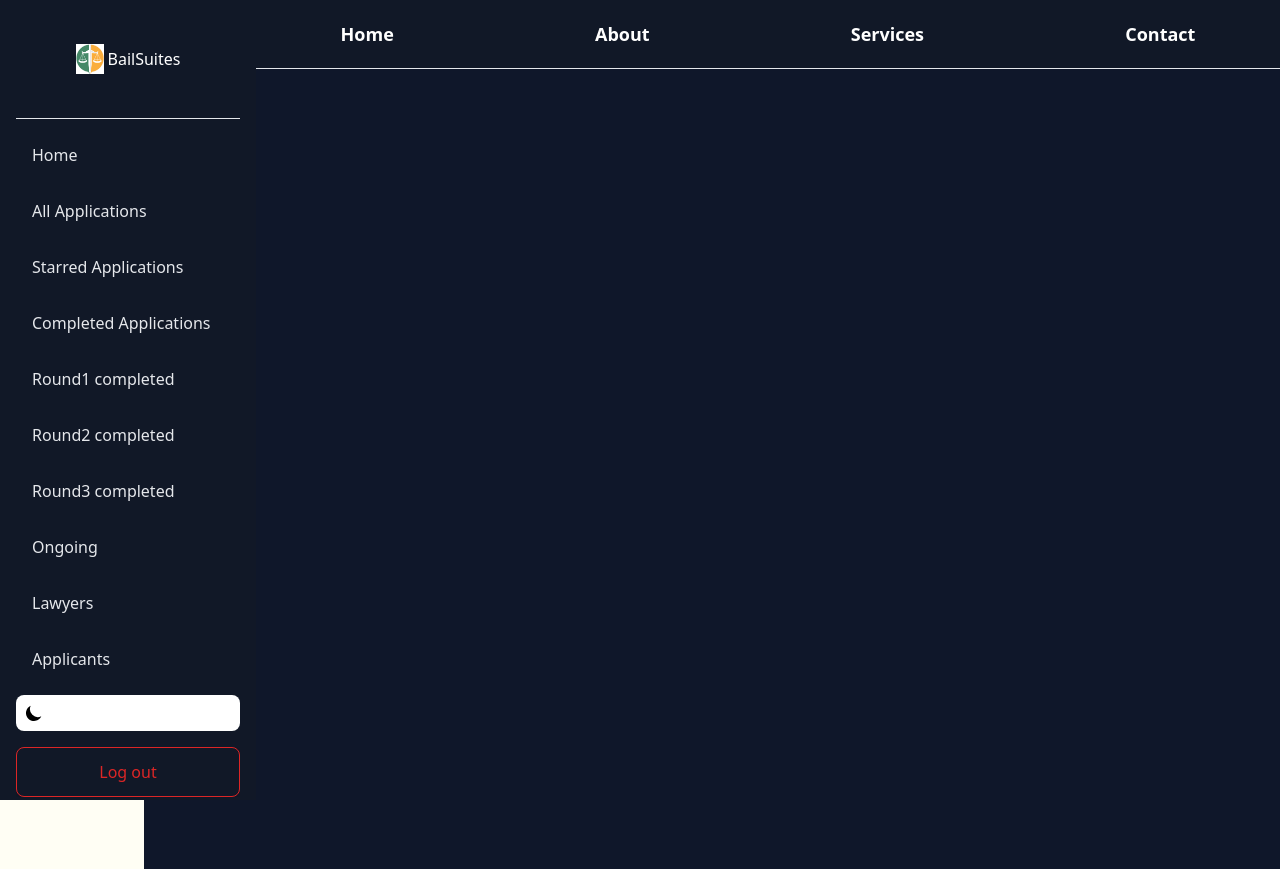
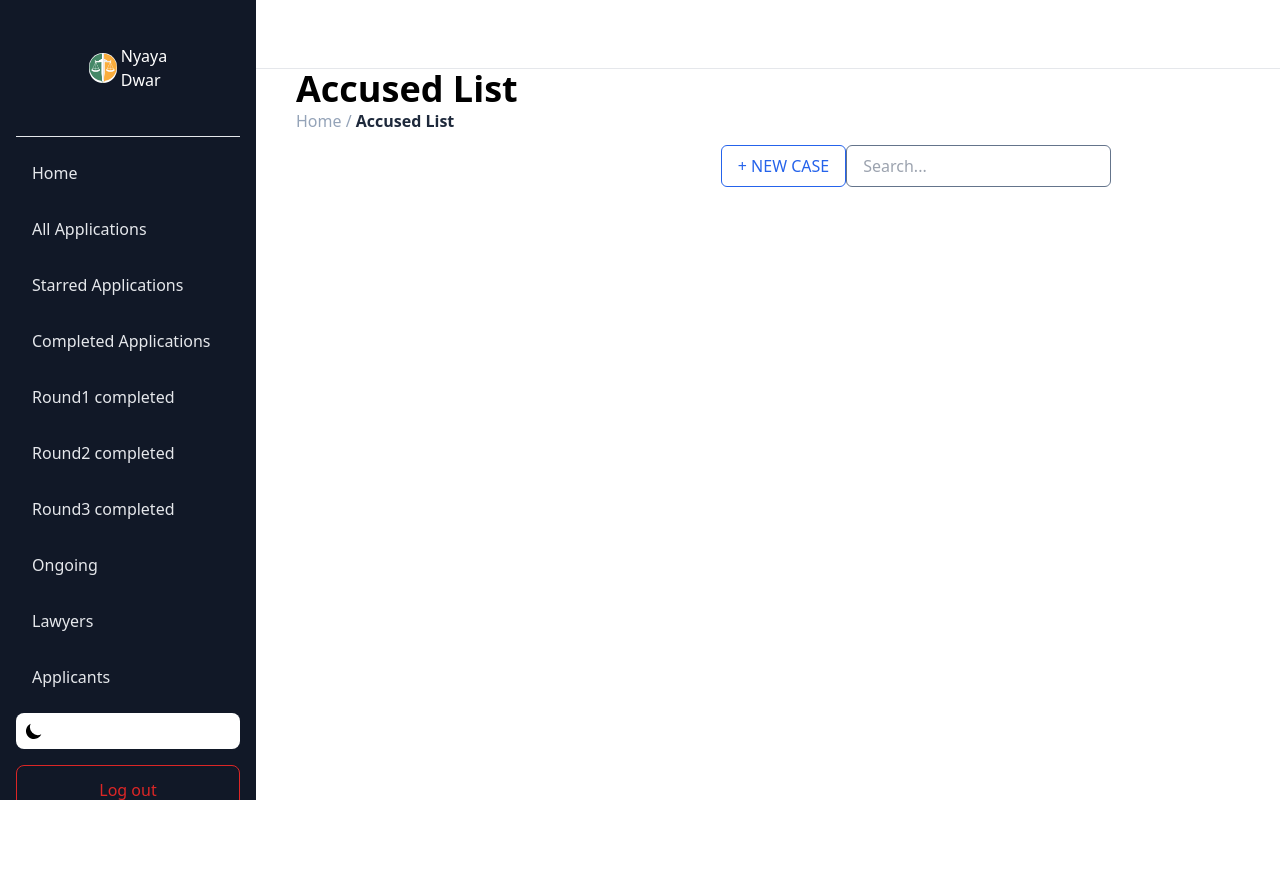
Before and after one commit to Tech4Stack/BailReckoner, a React (Create React App) app in the folder bailsuites/: page / in a window 1280 px wide. After the commit the page ends 800 px from the top, so only its background shows below. Built offline with nearby package versions, Linux system fonts and the light colour scheme; no server answers; sample sign-in values are in the browser's storage.

Commit message:
updated frontend, added top navbar

```diff
--- a/bailsuites/src/App.css
+++ b/bailsuites/src/App.css
@@ -6,10 +6,6 @@ html,
 body,
 * {
   overflow-x: hidden;
-}
-
-body {
-  background-color: rgba(255, 254, 237, 0.6);
 }
 
 ::-webkit-scrollbar {
--- a/bailsuites/src/Pages/Home.jsx
+++ b/bailsuites/src/Pages/Home.jsx
@@ -3,8 +3,15 @@ import React from 'react'
 const Home = () => {
   return (
     <>
-      <div className='ml-36 bg-slate-900 w-full text-center text-white min-h-screen'>
-
+      <div className='ml-64 w-full text-center '>
+        <p className='text-4xl font-semibold  text-left ml-10'>Accused List</p>
+        <p className='text-left ml-10 text-slate-400'>Home / <b className=' text-slate-800'>Accused List</b></p>
+        <div>
+          <div className='ml-10 flex justify-center items-center mt-3'>
+            <button className='text-blue-600 border border-blue-600 px-4 py-2 rounded-md'>+ NEW CASE</button>
+            <input type="text" className='border border-slate-500 px-4 py-2 rounded-md' placeholder='Search...'/>
+          </div>
+        </div>
       </div>
     </>
   )
--- a/bailsuites/src/Pages/Navbar.jsx
+++ b/bailsuites/src/Pages/Navbar.jsx
@@ -57,7 +57,7 @@ const Navbar = () => {
             <nav className={`fixed top-0 left-0 h-full w-64 bg-gray-900 transform ${state ? 'translate-x-0' : '-translate-x-full'} transition-transform duration-300 ease-in-out md:translate-x-0 z-40`}>
                 <div className="p-4">
                     <ul className="space-y-4">
-                        <li className='flex justify-center align-middle items-center text-white gap-1 py-7'><img src='logo192.png' className='w-7' />BailSuites</li>
+                        <li className='flex justify-center align-middle items-center text-white gap-1 py-7'><img src='logo192.png' className='w-7 rounded-full' />Nyaya<br/>Dwar</li>
                         <hr />
                         {navigation.map((item, idx) => (
                             <li key={idx} onClick={() => setState(false)} className="text-gray-200 hover:bg-slate-600 rounded-lg">
--- a/bailsuites/src/Pages/TopNav.jsx
+++ b/bailsuites/src/Pages/TopNav.jsx
@@ -3,7 +3,7 @@ import React from 'react';
 const TopNav = () => {
     return (
         <main>
-            <div className={`bg-gray-900 text-white ml-64 py-5 shadow-md`}>
+            <div className={` text-white ml-64 py-5 shadow-md`}>
                 <ul className='flex justify-around items-center space-x-8 text-lg font-semibold'>
                     <li className='hover:text-gray-300 transition-colors duration-200 cursor-pointer'>Home</li>
                     <li className='hover:text-gray-300 transition-colors duration-200 cursor-pointer'>About</li>
```
